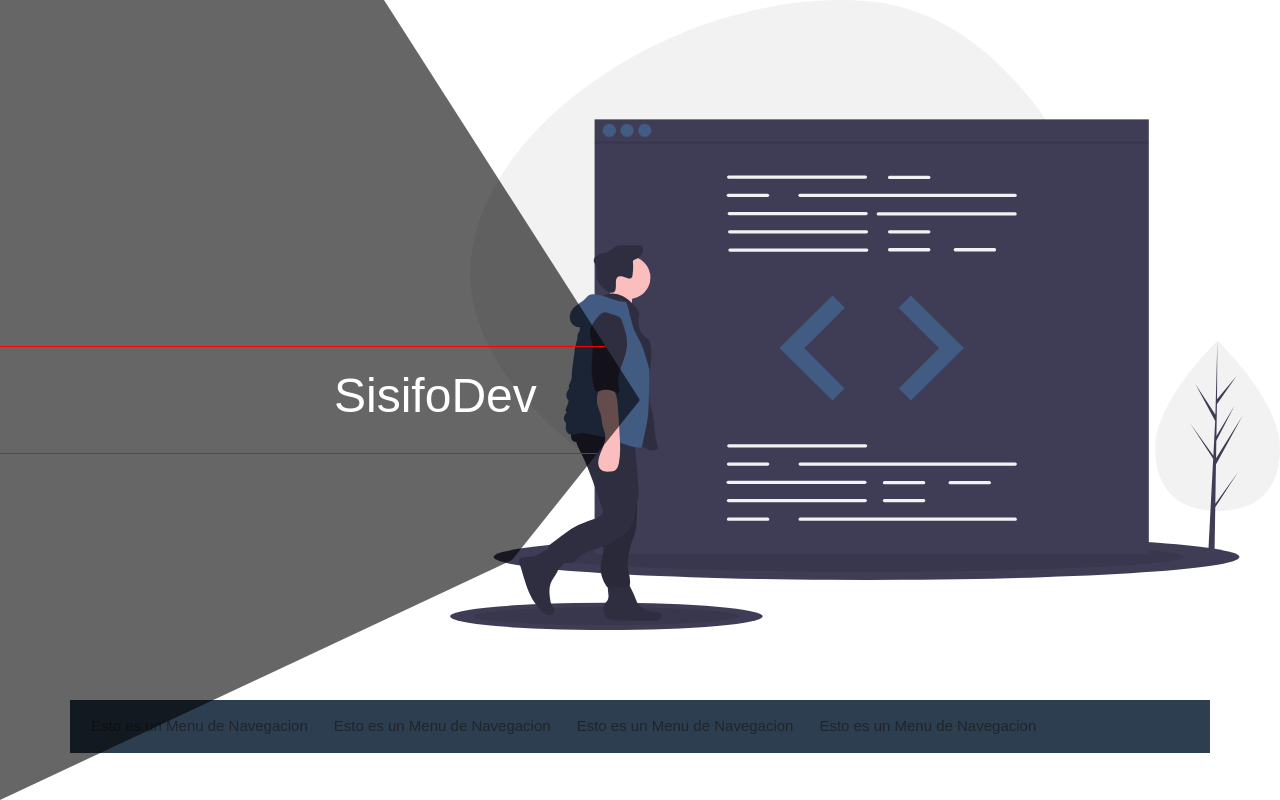
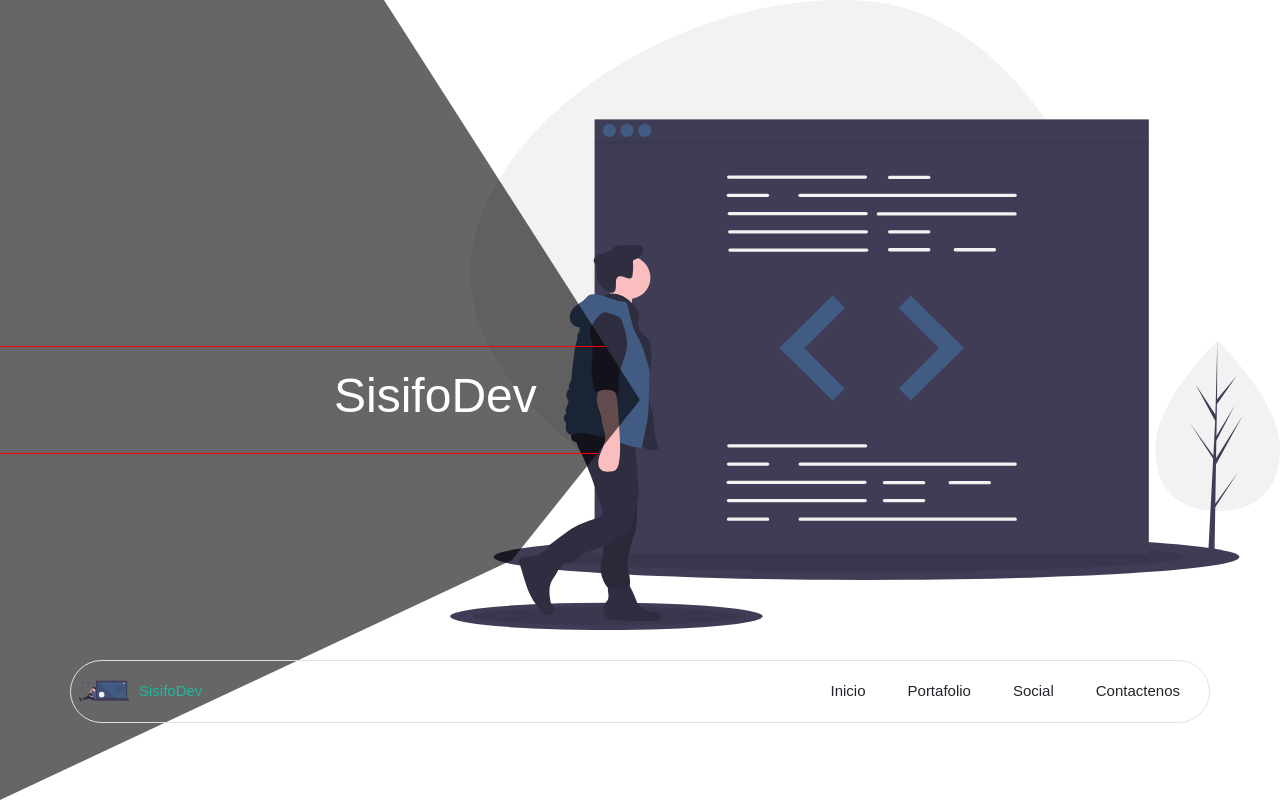
Before and after one commit to Sisifo-G/sisifodev, a React (Create React App) app: page / in a window 1280 px wide. Built offline with nearby package versions, Linux system fonts and the light colour scheme; a web font is replaced by a local one.

Commit message:
Component Navigation & Header Eddited

```diff
--- a/src/components/header/Header.js
+++ b/src/components/header/Header.js
@@ -7,9 +7,9 @@ import logo from '../../resources/img/developer-01.svg';
 
 const Header = (props) => {
     return (
-        <div className="contentHeader">
+        <div id="header" className="contentHeader">
             <div className="logoContent">
-                <img src={logo} alt="" />
+                <img src={logo} alt="" draggable="false" />
             </div>
             <div className="titleHeader d-flex align-items-center">
                 <div className="textTitle">
--- a/src/components/navigation/Navigation.css
+++ b/src/components/navigation/Navigation.css
@@ -0,0 +1,34 @@
+.navbarComponent {
+    position: relative;
+    margin-top: -40px;
+    border-radius: 40px;
+}
+
+.titleLogo img {
+    width: 50px;
+    height: 40px;
+    margin-right: 10px;
+}
+
+.navegation li {
+    list-style: none;
+}
+
+.navegation li button {
+    padding: 10px 15px;
+    margin: 0 5px;
+    transition: all 500ms ease;
+    -o-transition: all 500ms ease;
+    -moz-transition: all 500ms ease;
+    -webkit-transition: all 500ms ease;
+}
+
+.navegation li button:hover {
+    background-color: #2C3E50;
+    border-radius: 40px;
+    color: #fff;
+    transition: all 500ms ease;
+    -o-transition: all 500ms ease;
+    -moz-transition: all 500ms ease;
+    -webkit-transition: all 500ms ease;
+}
--- a/src/components/navigation/Navigation.js
+++ b/src/components/navigation/Navigation.js
@@ -1,6 +1,18 @@
 import React from 'react';
-import $ from 'jquery';
+// import $ from 'jquery';
+// import { findDOMNode } from 'react-dom';
 import './Navigation.css';
+
+// logo
+import logo from '../../resources/img/developer-02.svg';
+
+
+// handleButton = () => {
+//     const buttonHandler = findDOMNode(this.myButton);
+//     $(buttonHandler).on('click', () => {
+//         console.log('Clicked');
+//     })
+// }
 
 class Navigation extends React.Component {
     constructor(props) {
@@ -10,22 +22,51 @@ class Navigation extends React.Component {
         }
     }
 
-    handleButton = () => {
-        $('.dato').on('click', () => {
-            console.log('Clicked');
-        })
+    handleButtonLogo = e => {
+        // e.preventDefault();
+        console.log('Hola Mundo');
     }
 
     render() {
         return (
-            <div className="">
-                <div className="container bg-primary p-2">
-                    <button id="dato" className="btn dato">{this.props.titleNav}</button>
-                    <button className="btn">{this.props.titleNav}</button>
-                    <button className="btn">{this.props.titleNav}</button>
-                    <button className="btn">{this.props.titleNav}</button>
+            <>
+                <div className="navbarComponent container d-flex justify-content-between border p-2">
+                    <div className="titleLogo d-flex align-items-center">
+                        <img src={logo} alt=""/>
+                        <a
+                        href="#header"
+                        onClick={this.handleButtonLogo}>
+                            <span className="fontTitle">SisifoDev</span>
+                        </a>
+                    </div>
+                    <nav className="navegation d-flex align-items-center">
+                        <li>
+                            <button
+                                className="btn">
+                                Inicio
+                            </button>
+                        </li>
+                        <li>
+                            <button
+                                className="btn">
+                                Portafolio
+                            </button>
+                        </li>
+                        <li>
+                            <button
+                                className="btn">
+                                Social
+                            </button>
+                        </li>
+                        <li>
+                            <button
+                                className="btn">
+                                Contactenos
+                            </button>
+                        </li>
+                    </nav>
                 </div>
-            </div>
+            </>
         );
     }
 }
```
